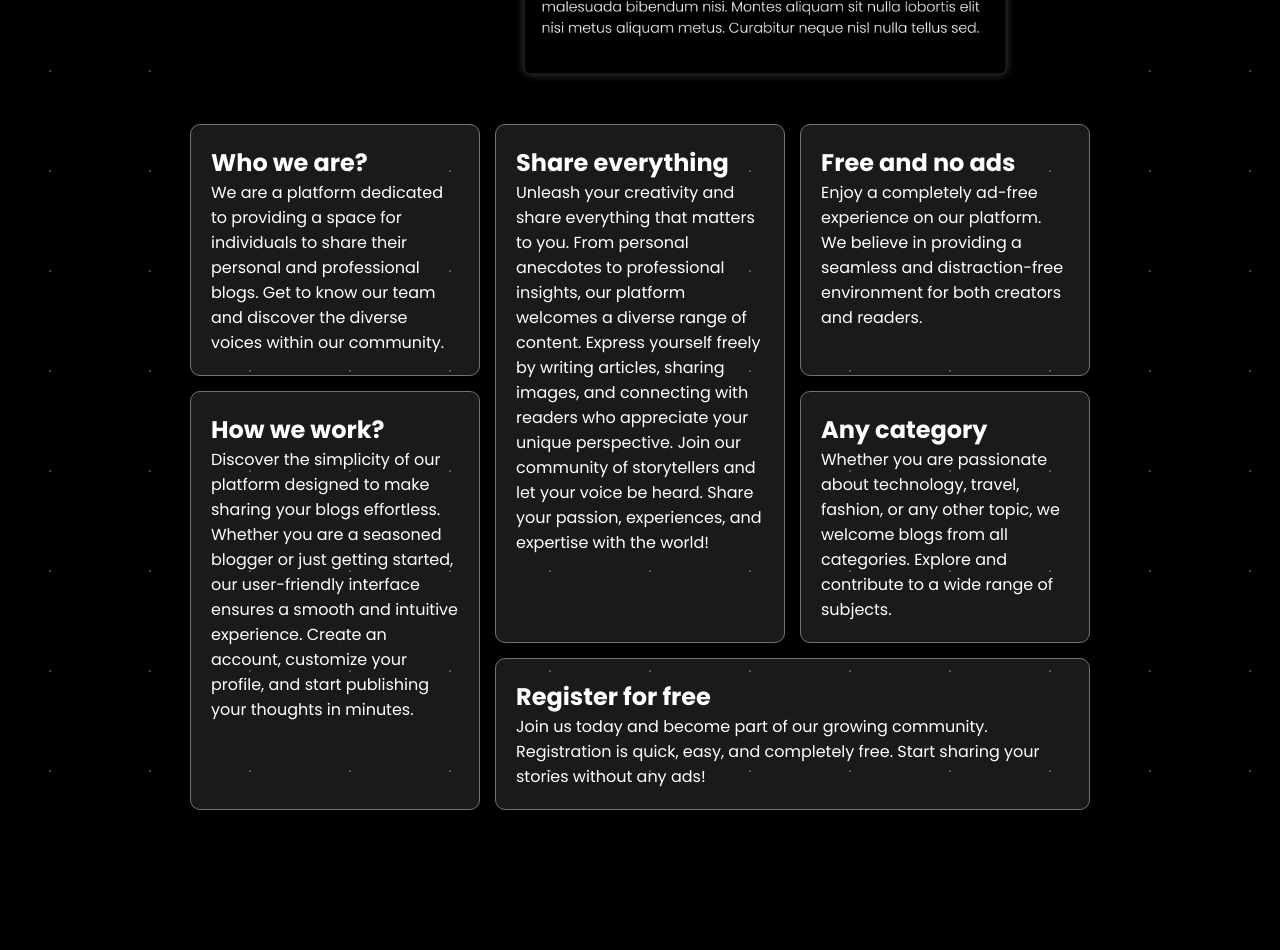
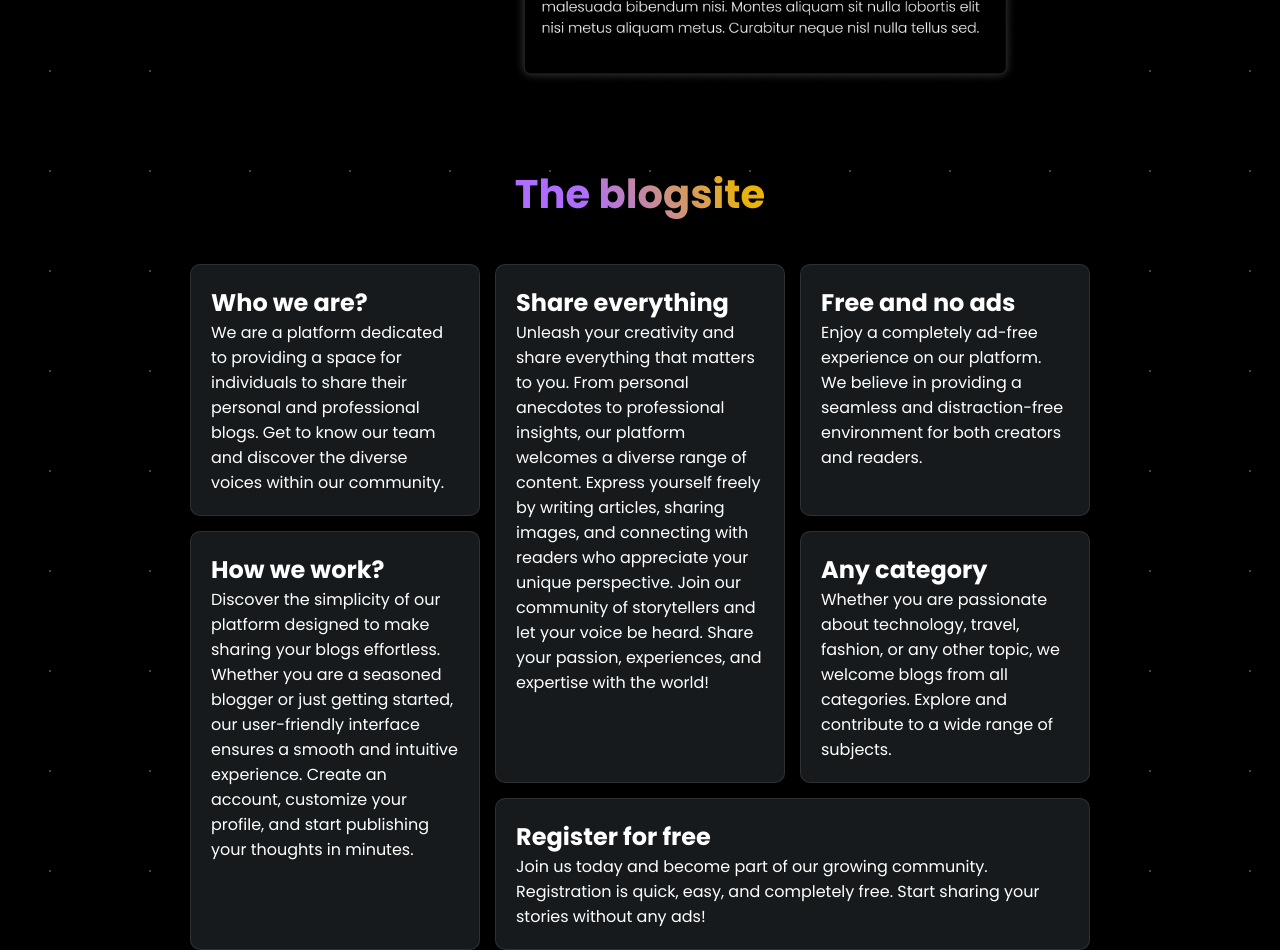
Before and after one commit to forjoa/blog, a React (Vite) app in the folder client/: page / in a window 1280 px wide. Shown: the part 800-1750 px from the top of the page. Before the commit the page ends 1610 px from the top, so only its background shows below. Built offline with nearby package versions, Linux system fonts and the light colour scheme.

Commit message:
finish cards component

```diff
--- a/client/src/components/Cards.tsx
+++ b/client/src/components/Cards.tsx
@@ -47,6 +47,8 @@ const Cards = () => {
   ]
 
   return (
+    <>
+      <h2 className='subtitle'>The blogsite</h2>
     <div className='cards-container'>
       {cards.map((card, index) => (
         <div key={index} className={card.className}>
@@ -55,6 +57,7 @@ const Cards = () => {
         </div>
       ))}
     </div>
+    </>
   )
 }
 
--- a/client/src/styles/cards.css
+++ b/client/src/styles/cards.css
@@ -1,4 +1,5 @@
 .cards-container {
+    margin-top: 40px;
     width: 80%;
     max-width: 900px;
     display: grid;
@@ -11,12 +12,21 @@
         "works register register";
 }
 
+.subtitle {
+    margin-top: 40px;
+    font-size: 40px;
+    background: linear-gradient(240deg, var(--yellow) 12.16%, var(--purple) 70.98%);
+    background-clip: text;
+    -webkit-background-clip: text;
+    -webkit-text-fill-color: transparent;
+}
+
 .cards-container div {
     display: flex;
     flex-direction: column;
     padding: 20px;
-    background-color: var(--border);
-    border: 1px solid var(--shadow);
+    background-color: var(--background-light);
+    border: 1px solid var(--border);
     border-radius: 10px;
 }
 
--- a/client/src/styles/index.css
+++ b/client/src/styles/index.css
@@ -2,6 +2,7 @@
 
 :root {
     --background: #000;
+    --background-light: #161A1D;
     --letters: #fff;
     --border: #ffffff1a;
     --shadow: #737373;
@@ -9,6 +10,8 @@
     --orange: #ff8a63;
     --green: #00cf8d;
     --light-blue: #6cf3ff;
+    --yellow: #eab308;
+    --purple: #ae6dff;
 }
 
 * {
--- a/client/src/styles/main.css
+++ b/client/src/styles/main.css
@@ -41,7 +41,6 @@ main {
 
 .main-container img {
     width: 100%;
-    border-radius: 20px;
 }
 
 .grid-container {
```
